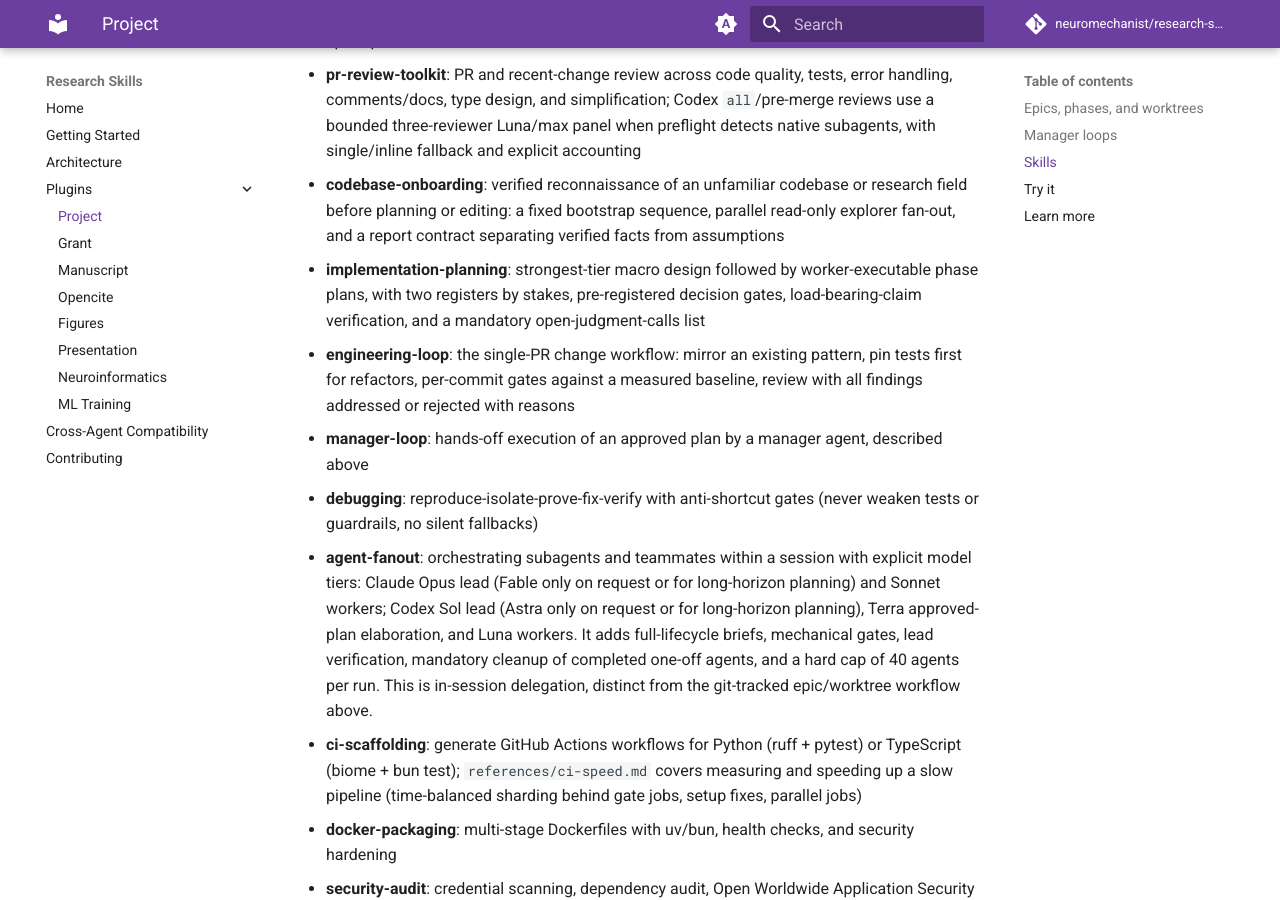
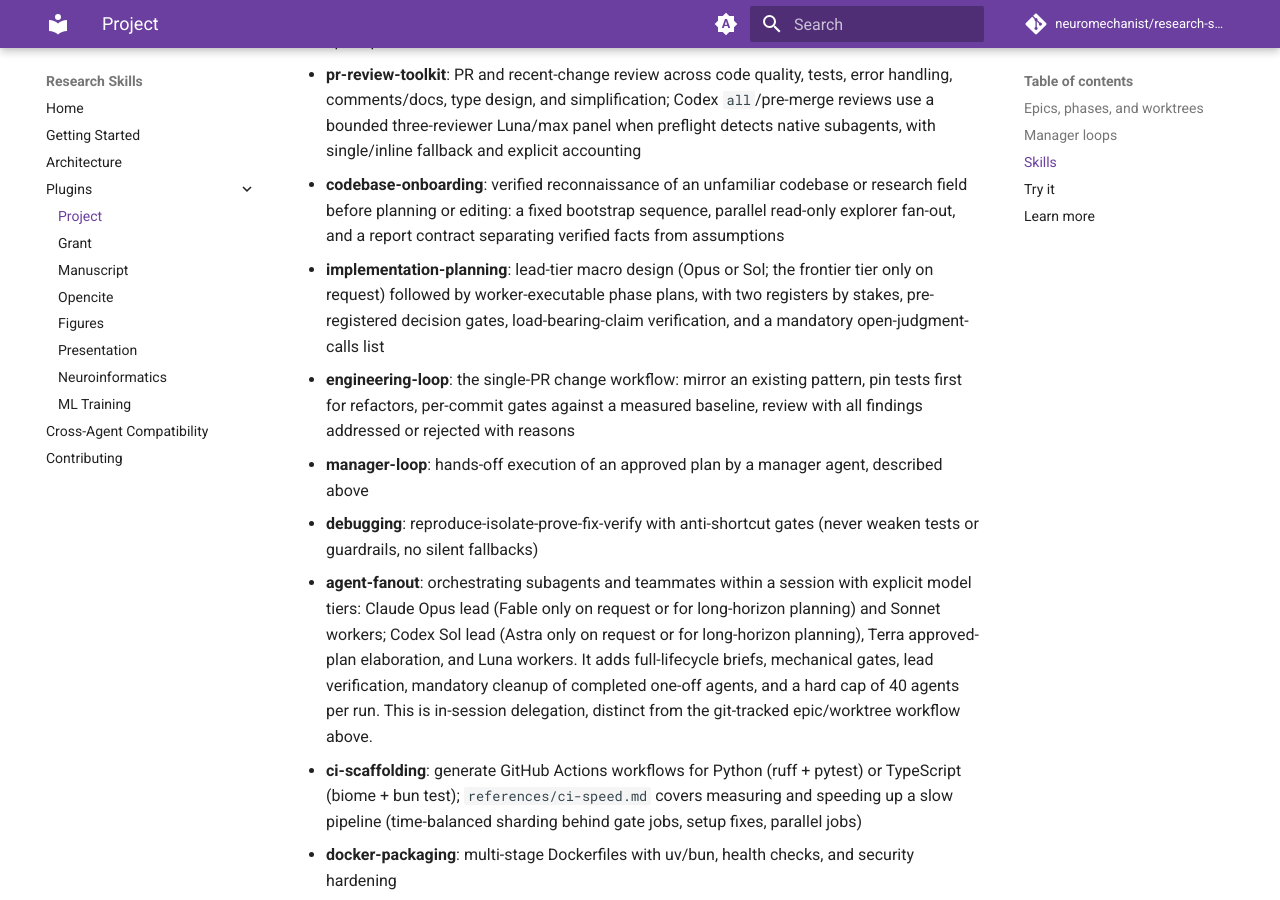
Before and after one commit to neuromechanist/research-skills, an MkDocs documentation site: the page built from docs/plugins/project.md, in a window 1280 px wide and 900 px high, scrolled down 2846 px. Built offline with MkDocs 1.6.1 and Material for MkDocs 9.7.7, drawn with Linux system fonts in a browser that asks for light colours; comment, search, counter and statistics services are not loaded.

Commit message:
docs: advisor ladder follows lead-tier routing, figures default effort and backend order

```diff
--- a/docs/plugins/project.md
+++ b/docs/plugins/project.md
@@ -53,7 +53,7 @@ A standard-library helper validates it, computes the dispatch plan, holds a sing
 - **workflow-reference**: branch, state-file, worktree, and GitHub command reference for epic/sprint workflows
 - **pr-review-toolkit**: PR and recent-change review across code quality, tests, error handling, comments/docs, type design, and simplification; Codex `all`/pre-merge reviews use a bounded three-reviewer Luna/max panel when preflight detects native subagents, with single/inline fallback and explicit accounting
 - **codebase-onboarding**: verified reconnaissance of an unfamiliar codebase or research field before planning or editing: a fixed bootstrap sequence, parallel read-only explorer fan-out, and a report contract separating verified facts from assumptions
-- **implementation-planning**: strongest-tier macro design followed by worker-executable phase plans, with two registers by stakes, pre-registered decision gates, load-bearing-claim verification, and a mandatory open-judgment-calls list
+- **implementation-planning**: lead-tier macro design (Opus or Sol; the frontier tier only on request) followed by worker-executable phase plans, with two registers by stakes, pre-registered decision gates, load-bearing-claim verification, and a mandatory open-judgment-calls list
 - **engineering-loop**: the single-PR change workflow: mirror an existing pattern, pin tests first for refactors, per-commit gates against a measured baseline, review with all findings addressed or rejected with reasons
 - **manager-loop**: hands-off execution of an approved plan by a manager agent, described above
 - **debugging**: reproduce-isolate-prove-fix-verify with anti-shortcut gates (never weaken tests or guardrails, no silent fallbacks)
```
Also changed, not shown: AGENTS.md (+2 -2 lines), README.md (+2 -2 lines), docs/plugins/figures.md (+1 -1 lines).
